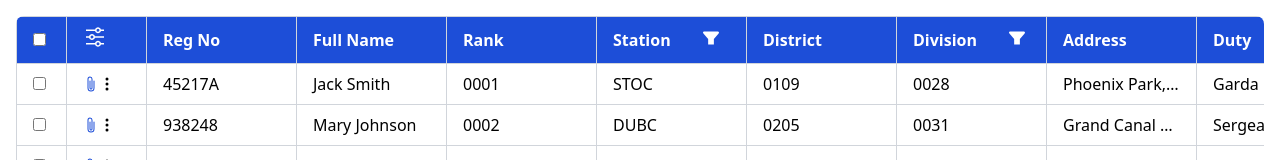
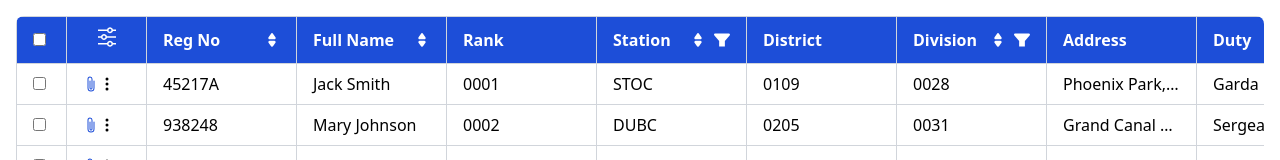
Before and after one commit to rahmatshah1310/react-workspace, a React (Vite) app: page / in a window 1280 px wide. Shown: the top 160 px of the page. Built offline with nearby package versions, Linux system fonts and the light colour scheme.

Commit message:
feature/icons

```diff
--- a/src/components/table/PaginatedTable.jsx
+++ b/src/components/table/PaginatedTable.jsx
@@ -6,6 +6,7 @@ import {
   ThreeDots,
   SortedSvg,
   PaperClip,
+  SelectIcon,
 } from "../../assets/icons/Icons";
 import { columns as initialColumns, data } from "../constant/Constant";
 import FilterModal from "../modal/FilterModal";
@@ -135,10 +136,12 @@ const PaginatedTable = () => {
                     )}
                   />
                 </th>
-                {/* <------------------------- FILTER MODAL ---------------------> */}
-                <th className='left-[50px]  bg-blue-700 border border-gray-300 px-4 py-2 text-left w-[80px]'>
+                {/* Filter Modal Header */}
+                <th className='bg-blue-700 border border-gray-300 px-4 py-2 w-[80px]'>
                   <button onClick={handleFilterClick}>
+                    <div className='flex items-center justify-center'>
                       <FilterIcon className='w-6 h-6 text-white' />
+                    </div>
                   </button>
                   <FilterModal
                     showModal={showFilterModal}
@@ -150,11 +153,11 @@ const PaginatedTable = () => {
                     closeModal={closeModal}
                   />
                 </th>
-                {/* <------------------------- DRAG AND DROP COLUMNS ------------------------>     */}
+                {/* Draggable Headers */}
                 {columns.map((col, index) => (
                   <th
                     key={index}
-                    className='border border-gray-300 px-4 py-2 text-white text-left w-[150px]'
+                    className='border border-gray-300 px-4 py-2 text-white w-[150px]'
                     draggable
                     onDragStart={(e) => handleDragStart(e, index)}
                     onDragOver={(e) => {
@@ -162,14 +165,25 @@ const PaginatedTable = () => {
                     }}
                     onDrop={(e) => handleDrop(e, index)}
                     style={{ cursor: "move" }}>
+                    <div className='flex items-center justify-between'>
                       {col}
+                      <div className='flex items-center space-x-2'>
+                        {(col === "Station" ||
+                          col === "Division" ||
+                          col === "Reg No" ||
+                          col === "Full Name" ||
+                          col === "Duty") && (
+                          <SelectIcon className='ml-2 w-4 h-4 text-white cursor-pointer' />
+                        )}
                         {(col === "Station" || col === "Division") && (
                           <button
                             onClick={() => openSortModal(col)}
-                        className='ml-8'>
+                            className='ml-2'>
                             <SortedSvg className='w-4 h-4' />
                           </button>
                         )}
+                      </div>
+                    </div>
                   </th>
                 ))}
               </tr>
```
Lines whose indentation alone changed are shown as unchanged.
